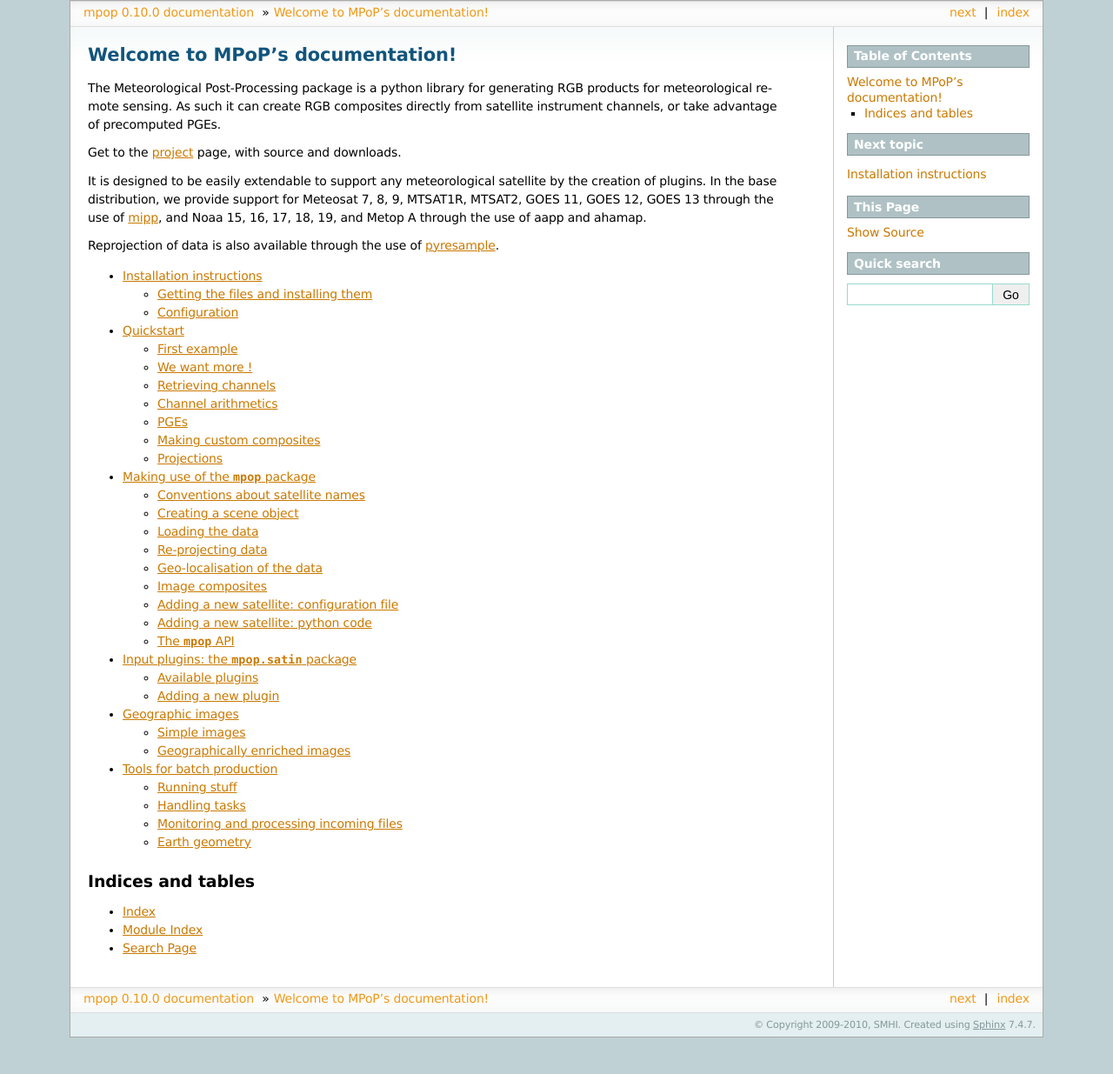
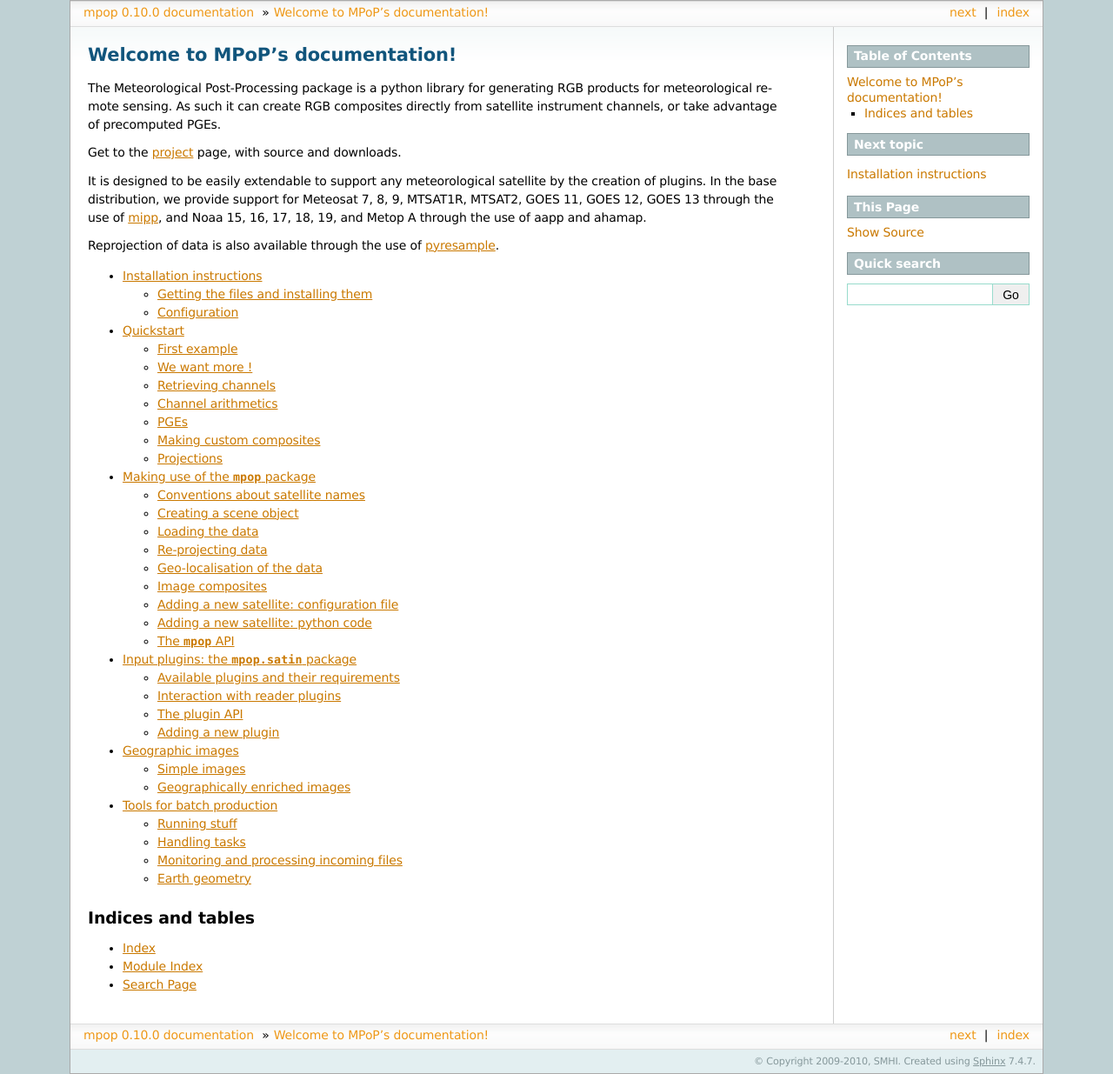
Before and after one commit to pytroll/mpop, a Sphinx documentation site: the page built from doc/source/index.rst, in a window 1280 px wide. Shown: the whole page at 87% size. Built offline with Sphinx 7.4.7, drawn with Linux system fonts in a browser that asks for light colours; before the commit the page ends 1193 px from its top, so only the background shows below that; some of the changed lines change nothing that is shown.

Commit message:
Doc: added screenshots.

```diff
--- a/doc/source/input.rst
+++ b/doc/source/input.rst
@@ -2,27 +2,71 @@
  Input plugins: the :mod:`mpop.satin` package
 ==============================================
 
-Available plugins
-=================
+Available plugins and their requirements
+========================================
 
-The available input plugins are:
+mipp
+----
 
-- *mipp* for hrit/lrit formats
-- *aapp1b* for aapp level 1b format
-- *eps_format* for eps level 1b format
-- *hrpt* to read level 0 hrpt format (experimental)
+Reader for for hrit/lrit formats. Recommends numexpr and pyresample.
+
+aapp1b
+------
+
+Reader for aapp level 1b format. Requires AHAMAP, recommends pyresample.
+
+eps_format
+----------
+Reader for eps level 1b format. Recommends pyresample.
+
+thin_modis
+----------
+Reader for thinned modis format (as send via Eumetcast). Require pyhdf.
+
+msg_hdf
+-------
+Reader for msg cloud products. Requires pytable and acpg.
+
+pps_hdf
+-------
+Reader for pps cloud products. Requires acpg.
+
+hrpt
+----
+Reader for level 0 hrpt format. Requires AAPP and pynav.
+
+eps1a
+-----
+Reader for level 1a metop segments. Requires AAPP, kai and eugene.
+
+Interaction with reader plugins
+===============================
+
+The reader plugin instance used for a specific scene is accessible through a
+scene attribute named after the plugin format. For example, the attribute for
+the *foo* format would be called *foo_reader*.
+
+This way the other methods present in the plugins are available through the
+scene object.
+
+The plugin API
+==============
+
+.. versionchanged:: 0.11.0
+   New plugin API
+
+
+.. automodule:: mpop.plugin_base
+   :members:
+   :undoc-members:
 
 Adding a new plugin
 ===================
 
-The interface of any reader plugin must include the :func:`load` function and
-optionally the :func:`get_lon_lat` function.
+For now only reader and writer plugins base classes are defined.
 
-* :func:`load`: loads the calibrated data into the channels.
+To add one of those, just create a new class that subclasses the plugin.
 
-* :func:`get_lat_lon`: returns the latitude and longitude of the satellite
-  view. This is needed only when the satellite view cannot be expressed
-  analytically (swath).
-
+The interface of any reader plugin must include the :meth:`load` method.
 
 Take a look at the existing readers for more insight.
```
